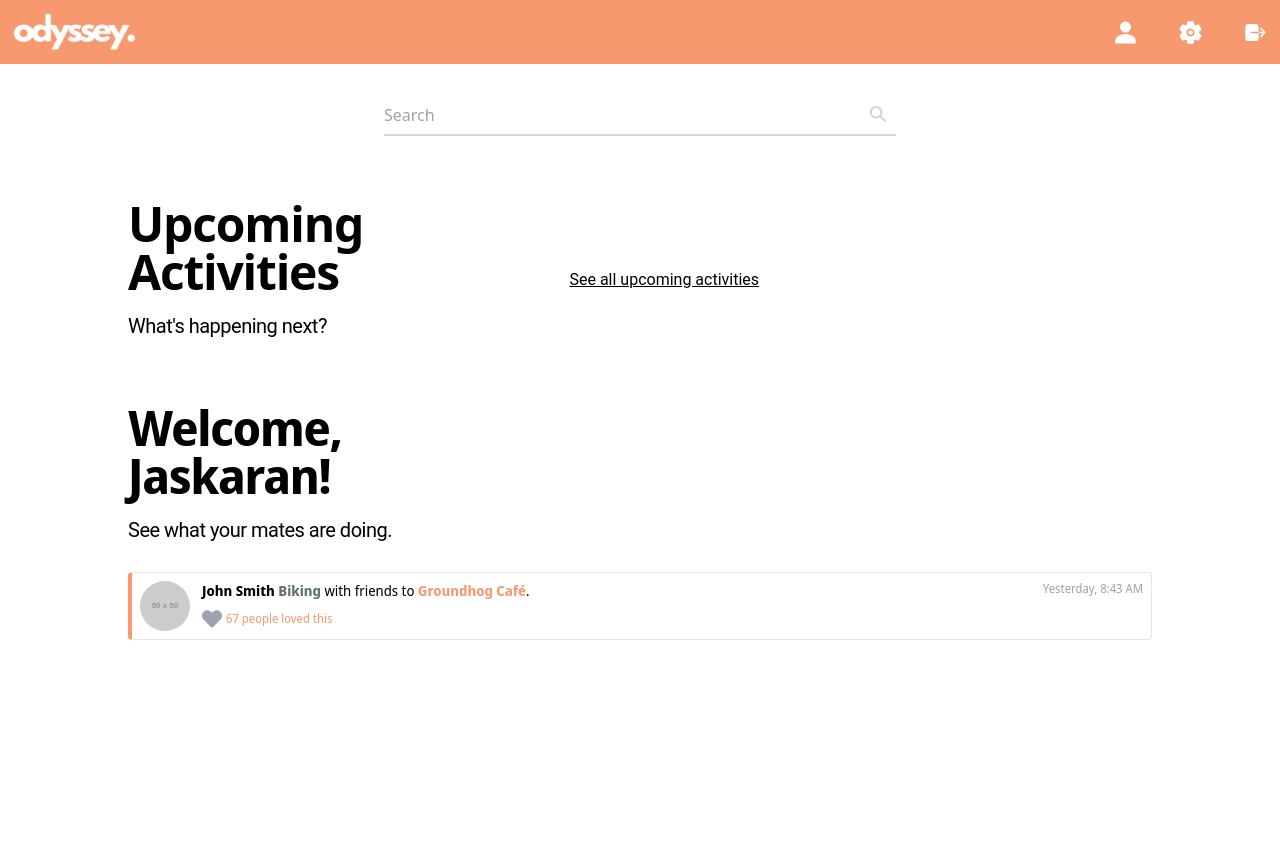
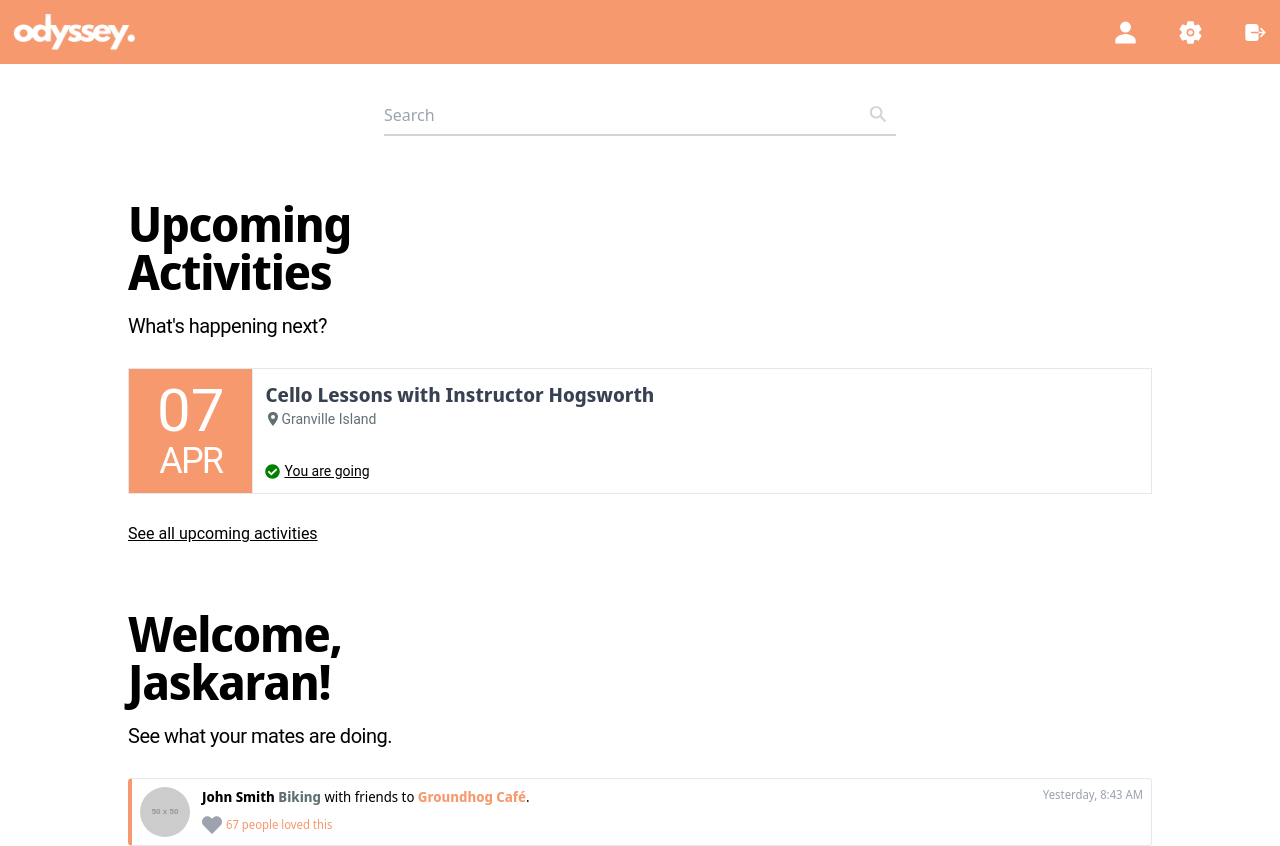
Before and after one commit to TheCoderSingh/odyssey, a React app: page / in a window 1280 px wide. Before the commit the page ends 800 px from the top, so only its background shows below. Built offline with nearby package versions, Linux system fonts and the light colour scheme; the HTML template or start-up script is replaced by a standard one.

Commit message:
Create FriendsUpdates component, upcomingactivitiecard

```diff
--- a/src/components/FriendsUpdates.jsx
+++ b/src/components/FriendsUpdates.jsx
@@ -1,4 +1,4 @@
-import { FaHeart } from "react-icons/fa";
+import FriendsUpdatesCard from "./FriendsUpdatesCard";
 
 const FriendsUpdates = () => {
   return (
@@ -16,35 +16,7 @@ const FriendsUpdates = () => {
         </div>
 
         <div className="mt-7">
-          <div className="flex border border-l-4 border-l-primary p-2 gap-3 rounded">
-            <div>
-              <img src="https://placehold.co/50x50" className="rounded-full" />
-            </div>
-            <div>
-              <p className="text-sm">
-                <span className="font-bold">John Smith</span>{" "}
-                <br className="md:hidden" />
-                <span className="font-bold text-secondary">Biking</span> with
-                friends to{" "}
-                <span className="font-bold text-primary">Groundhog Café</span>.
-              </p>
-              <div className="flex items-center gap-1 mt-2">
-                <FaHeart color="rgb(156 163 175)" size={20} />
-                <span className="text-xs text-primary">
-                  67 people loved this
-                  <time className="md:hidden text-xs text-gray-400">
-                    {" "}
-                    | Yesterday, 8:43 AM
-                  </time>
-                </span>
-              </div>
-            </div>
-            <div className="ml-auto">
-              <time className="hidden md:block text-xs text-gray-400">
-                Yesterday, 8:43 AM
-              </time>
-            </div>
-          </div>
+          <FriendsUpdatesCard />
         </div>
       </div>
     </div>
--- /dev/null
+++ b/src/components/FriendsUpdatesCard.jsx
@@ -0,0 +1,36 @@
+import { FaHeart } from "react-icons/fa";
+
+const FriendsUpdatesCard = () => {
+  return (
+    <div className="flex border border-l-4 border-l-primary p-2 gap-3 rounded">
+      <div>
+        <img src="https://placehold.co/50x50" className="rounded-full" />
+      </div>
+      <div>
+        <p className="text-sm">
+          <span className="font-bold">John Smith</span>{" "}
+          <br className="md:hidden" />
+          <span className="font-bold text-secondary">Biking</span> with friends
+          to <span className="font-bold text-primary">Groundhog Café</span>.
+        </p>
+        <div className="flex items-center gap-1 mt-2">
+          <FaHeart color="rgb(156 163 175)" size={20} />
+          <span className="text-xs text-primary">
+            67 people loved this
+            <time className="md:hidden text-xs text-gray-400">
+              {" "}
+              | Yesterday, 8:43 AM
+            </time>
+          </span>
+        </div>
+      </div>
+      <div className="ml-auto">
+        <time className="hidden md:block text-xs text-gray-400">
+          Yesterday, 8:43 AM
+        </time>
+      </div>
+    </div>
+  );
+};
+
+export default FriendsUpdatesCard;
--- a/src/components/UpcomingActivities.jsx
+++ b/src/components/UpcomingActivities.jsx
@@ -1,7 +1,9 @@
+import UpcomingActivityCard from "./UpcomingActivityCard";
+
 const UpcomingActivities = () => {
   return (
-    <div className="w-[80%] mx-auto mt-16">
-      <div className="md:flex gap-5 items-center">
+    <div className="w-[80%] mx-auto mt-16 font-notosans">
+      <div className="gap-5 items-center">
         <div className="md:w-[40%]">
           <div>
             <h1 className="text-3xl md:text-5xl mb-2 md:mb-4 tracking-tight font-extrabold">
@@ -12,12 +14,15 @@ const UpcomingActivities = () => {
             </h3>
           </div>
         </div>
-        <div className="w-[60%] font-roboto pl-5">
-          <div className="mt-5">
-            <a href="#" className="underline">
-              See all upcoming activities
-            </a>
-          </div>
+
+        <div className="mt-7">
+          <UpcomingActivityCard />
+        </div>
+
+        <div className="mt-7 font-roboto">
+          <a href="#" className="underline">
+            See all upcoming activities
+          </a>
         </div>
       </div>
     </div>
--- /dev/null
+++ b/src/components/UpcomingActivityCard.jsx
@@ -0,0 +1,40 @@
+import { FaCheckCircle } from "react-icons/fa";
+import { IoLocationSharp } from "react-icons/io5";
+
+const UpcomingActivityCard = () => {
+  return (
+    <div className="flex border font-roboto">
+      <div className="border-r bg-primary text-white">
+        <h1 className="uppercase flex flex-col text-center py-7 md:py-3 px-7">
+          <div>
+            <span className="text-4xl md:text-6xl">07</span>
+          </div>
+          <div>
+            <span className="text-2xl md:text-4xl tracking-tighter">Apr</span>
+          </div>
+        </h1>
+      </div>
+      <div className="p-3 flex flex-col justify-between">
+        <h3 className="font-notosans text-lg md:text-xl font-bold text-gray-700">
+          Cello Lessons with Instructor Hogsworth
+        </h3>
+
+        <div className="flex mb-auto text-secondary items-center">
+          <div>
+            <IoLocationSharp />
+          </div>
+          <div className="text-sm md:text-md">Granville Island</div>
+        </div>
+
+        <div className="text-sm flex items-center gap-1">
+          <div>
+            <FaCheckCircle color="green" size={15} />
+          </div>
+          <div className="underline">You are going</div>
+        </div>
+      </div>
+    </div>
+  );
+};
+
+export default UpcomingActivityCard;
```
